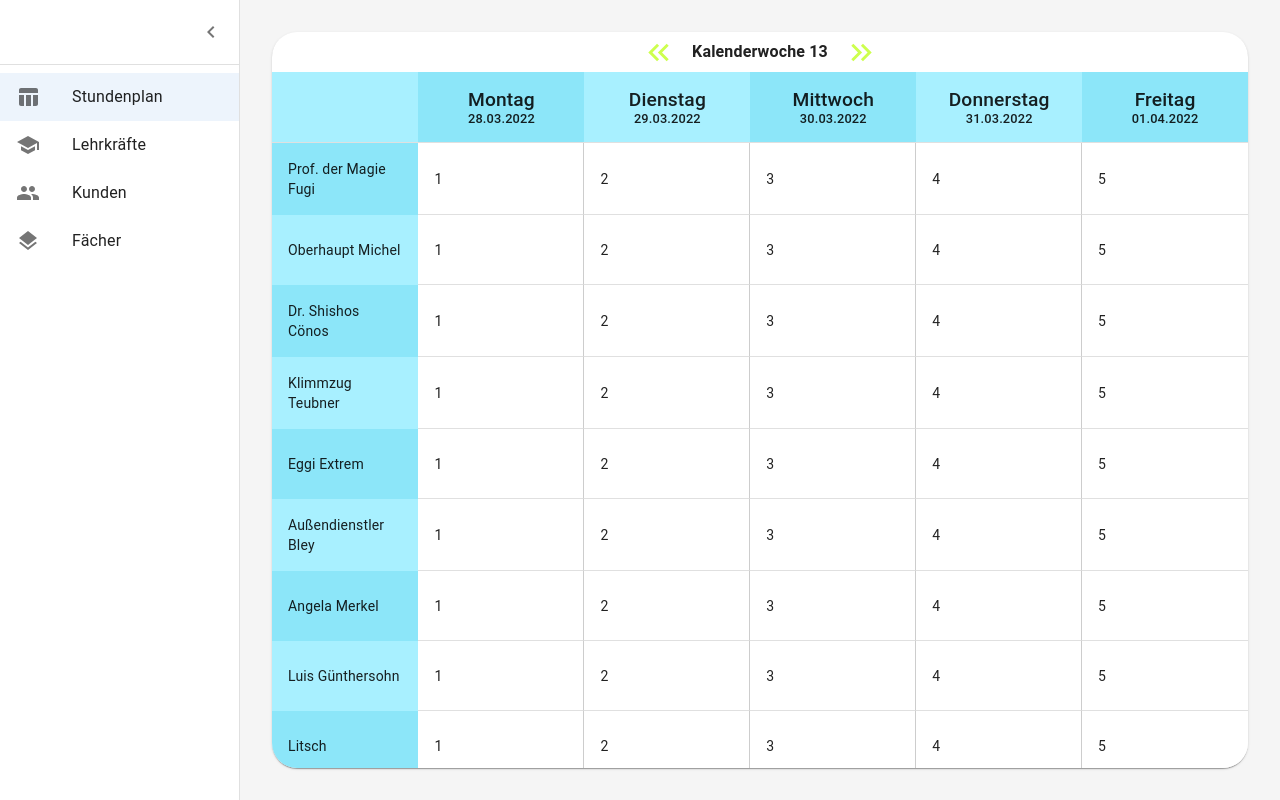
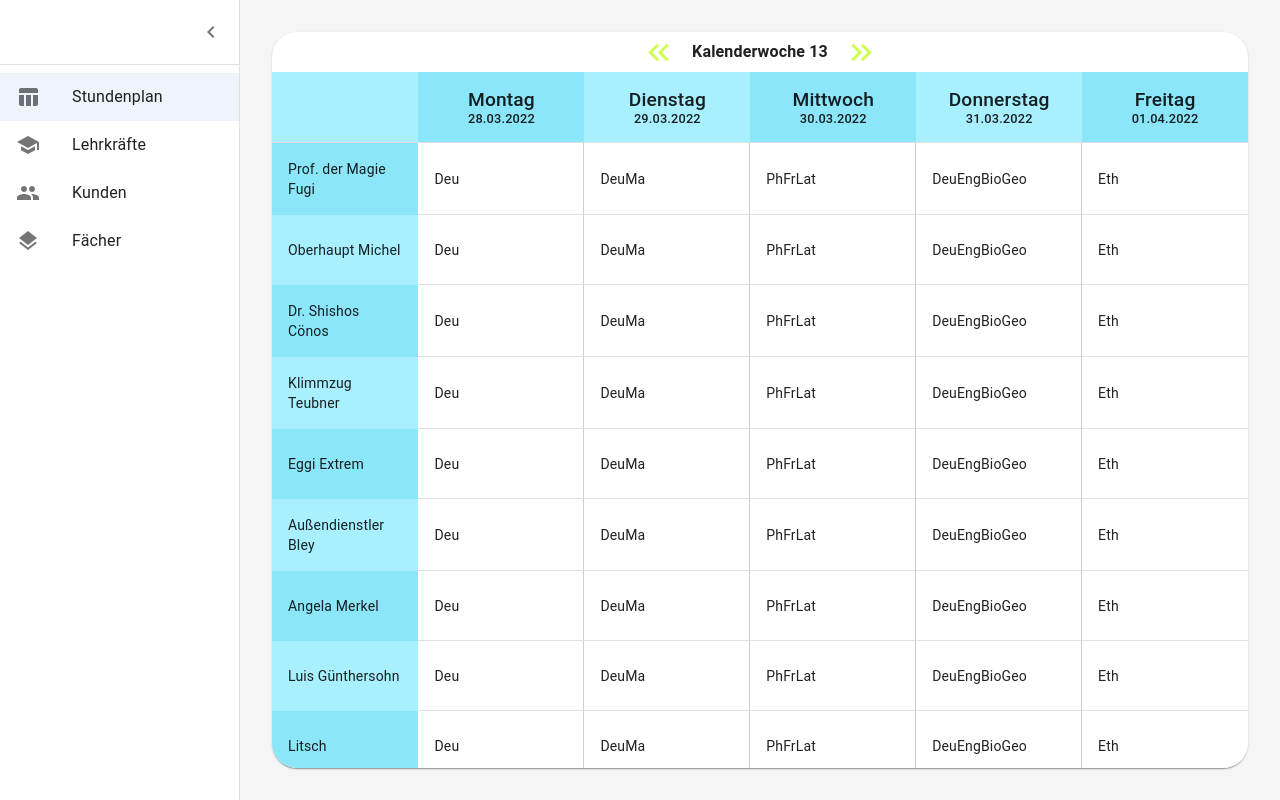
Before and after one commit to MichelBusse/erp-system-schuelertreff, a React (Vite) app in the folder client/: page /timetable in a window 1280 px wide. Built offline with nearby package versions, Linux system fonts and the light colour scheme.

Commit message:
Testarray of lessons
Insert lessons to the table

```diff
--- a/client/src/components/Calendar.tsx
+++ b/client/src/components/Calendar.tsx
@@ -22,6 +22,12 @@ type Props = {
   setOpen: Function
   setDate: Function
 }
+
+var lessons = [ {Day: 'Mon', Subject: ['Deu']},
+                {Day: 'Tue', Subject: ['Deu', 'Ma']},
+                {Day: 'Wed', Subject: ['Ph', 'Fr', 'Lat']},
+                {Day: 'Thu', Subject: ['Deu', 'Eng', 'Bio', 'Geo']},
+                {Day: 'Fri', Subject: ['Eth']} ]
 
 const Calendar: React.FC<Props> = ({ date, teachers, setOpen, setDate }) => (
   <Paper className={styles.wrapper}>
@@ -55,8 +61,8 @@ const Calendar: React.FC<Props> = ({ date, teachers, setOpen, setDate }) => (
                 {teacher.name}
               </TableCell>
 
-              {[1, 2, 3, 4, 5].map((d) => (
-                <TableCell key={d}>{d}</TableCell>
+              {lessons.map((day) => (
+                <TableCell key={day.Day}>{day.Subject}</TableCell>
               ))}
             </TableRow>
           ))}
```
